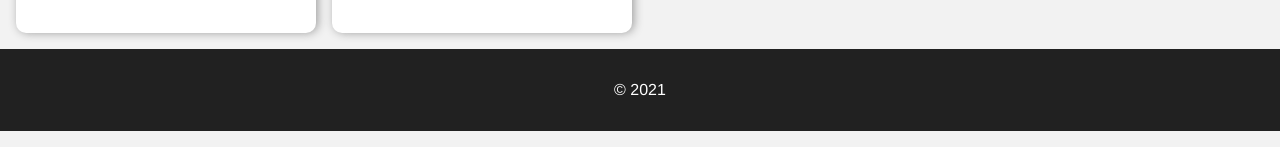
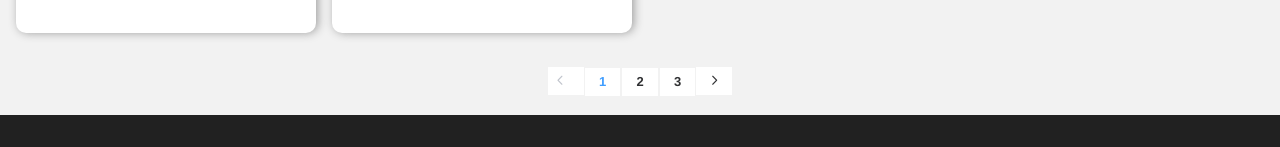
Before and after one commit to Alvarocar/buy-my-funko-fe, a Vue app: page /buy-my-funko-fe/home in a window 1280 px wide. Shown: the part 1182-1329 px from the top of the page. Built offline with nearby package versions, Linux system fonts and the light colour scheme.

Commit message:
add pagination in home and category page

```diff
--- a/src/components/lists/ProductByCategoryList.vue
+++ b/src/components/lists/ProductByCategoryList.vue
@@ -1,9 +1,15 @@
 <template>
   <div class="content">
-      <article :key="product.id" v-for="product in products">
-        <card-products :product="product"/>
-      </article>
+    <article :key="product.id" v-for="product in products">
+      <card-products :product="product"/>
+    </article>
   </div>
+  <el-pagination
+    :page-count="pageCount"
+    layout="prev, pager, next"
+    class="pagination"
+    @current-change="changePage"
+  />
 </template>
 
 <script>
@@ -19,10 +25,18 @@ export default defineComponent({
       type: String
     }
   },
+  /**
+   * When the component is mounted the a getProductByCategory action
+   * is executed.
+   */
   mounted() {
     this.getProductsByCategory({category: this.category, page: 0})
   },
   watch: {
+    /**
+     * When category prop change then getProductByCategory action
+     * is dispached.
+     */
     category() {
       this.getProductsByCategory({category: this.category, page: 0})
     }
@@ -30,11 +44,21 @@ export default defineComponent({
   methods: {
     ...mapActions('product', [
       'getProductsByCategory'
-    ])
+    ]),
+    /**
+     * The method send getProductsByCategory action to
+     * products module in the store.
+     * @param {number} page
+     * @returns {void}
+     */
+    changePage(page) {
+      this.getProductsByCategory({category: this.category, page: page-1})
+    }
   },
   computed: {
     ...mapState('product', {
-      products: 'productsFiltered'
+      products: (state) => state.productsFiltered,
+      pageCount: (state) => state.pageCountFiltered,
     })
   }
 })
@@ -50,4 +74,7 @@ export default defineComponent({
     row-gap: 1rem;
     padding: 1rem;
   }
+  .pagination {
+    margin: 1rem auto;
+  }
 </style>
--- a/src/components/lists/ProductList.vue
+++ b/src/components/lists/ProductList.vue
@@ -1,9 +1,15 @@
 <template>
-    <div class="content">
-      <article :key="product.id" v-for="product in products">
-        <card-products :product="product"/>
-      </article>
-    </div>
+  <div class="content">
+    <article :key="product.id" v-for="product in products">
+      <card-products :product="product"/>
+    </article>
+  </div>
+  <el-pagination
+    :page-count="pageCount"
+    layout="prev, pager, next"
+    class="pagination"
+    @current-change="changePage"
+    />
 </template>
 <script>
 
@@ -19,11 +25,21 @@ export default defineComponent({
   methods:{
     ...mapActions ('product',[
       'getProducts'
-    ])
+    ]),
+    /**
+     * The method send getProducts action to
+     * products module in the store.
+     * @param {number} page
+     * @returns {void}
+     */
+    changePage(page) {
+      this.getProducts(page-1)
+    }
   },
    computed: {
      ...mapState('product',{
-       products:(state)=> state.products
+       products:(state)=> state.products,
+       pageCount: (state) => state.pageCount
      })
    }
 })
@@ -37,5 +53,11 @@ export default defineComponent({
     column-gap: 1rem;
     row-gap: 1rem;
     padding: 1rem;
+    & > .article {
+      margin: 0 auto;
+    }
+  }
+  .pagination {
+    margin: 1rem auto;
   }
 </style>
--- a/src/repositories/productRepository.js
+++ b/src/repositories/productRepository.js
@@ -11,7 +11,8 @@ export default  class ProductRepository {
    * @param {number} page number of the page (start in zero).
    * @param {{limit: number}} [config] config params.
    *
-   * @returns {Promise<import('@/model/product').ProductDto[]>} a product list.
+   * @returns {Promise<{products: import('@/model/product').ProductDto[], pageCount: number}>} a product list with
+   * total pages avalibles.
    * @throws {Error} If there is a network error.
    * @throws {Error} If the page is negative.
    */
@@ -25,25 +26,27 @@ export default  class ProductRepository {
       /**
        * @type {import('@/model/product').ProductDto[]}
        */
-      let result = []
+      let products = []
       for (let i = 0; i < config.limit; i++) {
         if (!data[start+i])
           break
-        result = [...result, data[start+i]];
+        products = [...products, data[start+i]];
       }
-      return result
+      const pageCount = Math.ceil(data.length / config.limit)
+      return { products, pageCount }
     } catch (err) {
       throw new Error(err.message)
     }
   }
 
   /**
-   * The method return a paginated product list.
+   * The method return a paginated product list by category.
    * @param {number} page number of the page (start in zero).
    * @param {string} category category name of the product.
    * @param {{limit: number}} [config] config params.
    *
-   * @returns {Promise<import('@/model/product').ProductDto[]>} a product list.
+   * @returns {Promise<{products: import('@/model/product').ProductDto[], pageCount: number}>} a product list with
+   * total pages avalibles.
    * @throws {Error} If there is a network error.
    * @throws {Error} If the page is negative.
    */
@@ -58,13 +61,14 @@ export default  class ProductRepository {
       /**
        * @type {import('@/model/product').ProductDto[]}
        */
-      let result = []
+      let products = []
       for (let i = 0; i < config.limit; i++) {
         if (!filteredData[start+i])
           break
-        result = [...result, filteredData[start+i]];
+        products = [...products, filteredData[start+i]];
       }
-      return result
+      const pageCount = Math.ceil(filteredData.length / config.limit)
+      return { products, pageCount }
     } catch (err) {
       throw new Error(err.message)
     }
--- a/src/store/product/index.js
+++ b/src/store/product/index.js
@@ -5,6 +5,8 @@ import ProductRepository from '@/repositories/productRepository'
  * @property {'loading' | 'idle' | 'fail'} status
  * @property {import("@/model/product").ProductDto[]} products
  * @property {import("@/model/product").ProductDto[]} productsFiltered Products filtered by Category
+ * @property {number} pageCount Total pages for main products
+ * @property {number} pageCountFiltered Total pages for products filtered by category
  */
 
 export default {
@@ -17,7 +19,9 @@ export default {
   state: {
     status: 'idle',
     products: [],
-    productsFiltered: []
+    productsFiltered: [],
+    pageCount: 0,
+    pageCountFiltered: 0
   },
 
   /**
@@ -28,8 +32,9 @@ export default {
     async getProducts ( { commit } , /**@type {number}*/ payload ) {
       const repo = new ProductRepository()
       try {
-        const products = await repo.getProducts(payload)
+        const { products, pageCount } = await repo.getProducts(payload)
         commit('setProducts', products)
+        commit('setPageCount', pageCount)
       } catch (error) {
        throw new Error(error.message)
       }
@@ -40,8 +45,9 @@ export default {
 
       const repo = new ProductRepository()
       try {
-        const products = await repo.getProductsByCategory(payload.page, payload.category)
+        const { products, pageCount } = await repo.getProductsByCategory(payload.page, payload.category)
         commit('setProductsFiltered', products)
+        commit('setPageCountFiltered', pageCount)
       } catch (error) {
         throw new Error(error.message)
       }
@@ -53,12 +59,18 @@ export default {
    */
   mutations:{
     setProducts (state,
-      /**@type {import("@/model/product").ProductDto[]} */products){
+      /**@type {import("@/model/product").ProductDto[]} */products) {
       state.products = products
     },
     setProductsFiltered (state,
-      /**@type {import("@/model/product").ProductDto[]} */products){
+      /**@type {import("@/model/product").ProductDto[]} */products) {
         state.productsFiltered = products
-      }
+    },
+    setPageCount(state, /**@type {number} */ pageCount) {
+      state.pageCount = pageCount
+    },
+    setPageCountFiltered(state, /**@type {number} */ pageCount) {
+      state.pageCountFiltered = pageCount
+    }
   }
 }
```
